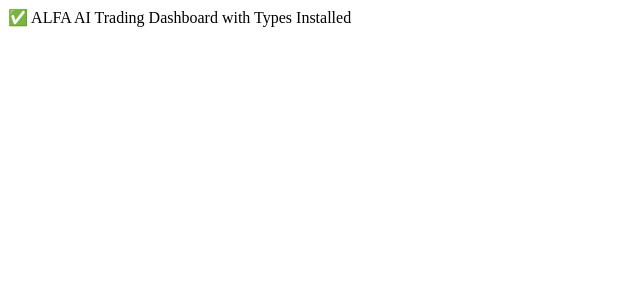
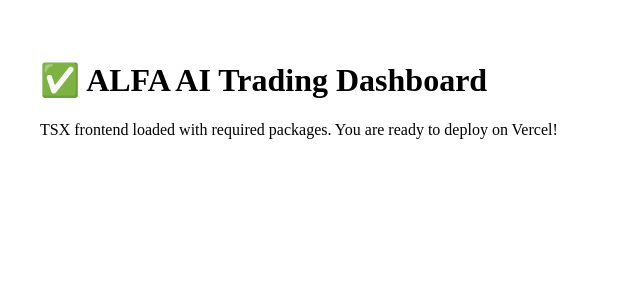
Before and after one commit to ALFATELECOM/ALFA-AI-Trading-Dashboard, a Next.js app in the folder frontend/: page / in a window 1280 px wide. Shown: the top 300 px of the page, without its empty margins (0-640 px from the left). Built offline with nearby package versions, Linux system fonts and the light colour scheme.

Commit message:
Add files via upload

```diff
--- a/frontend/pages/index.tsx
+++ b/frontend/pages/index.tsx
@@ -1,7 +1,10 @@
 import React from 'react';
 
-const Home = () => {
-  return <div>✅ ALFA AI Trading Dashboard with Types Installed</div>;
-};
-
-export default Home;
+export default function Home() {
+  return (
+    <div style={{ padding: '2rem' }}>
+      <h1>✅ ALFA AI Trading Dashboard</h1>
+      <p>TSX frontend loaded with required packages. You are ready to deploy on Vercel!</p>
+    </div>
+  );
+}
--- a/frontend/tsconfig.json
+++ b/frontend/tsconfig.json
@@ -12,7 +12,8 @@
     "moduleResolution": "node",
     "resolveJsonModule": true,
     "isolatedModules": true,
-    "jsx": "preserve"
+    "jsx": "preserve",
+    "incremental": true
   },
   "include": ["next-env.d.ts", "**/*.ts", "**/*.tsx"],
   "exclude": ["node_modules"]
```
Also changed, not shown: frontend/package.json (+6 -5 lines).
